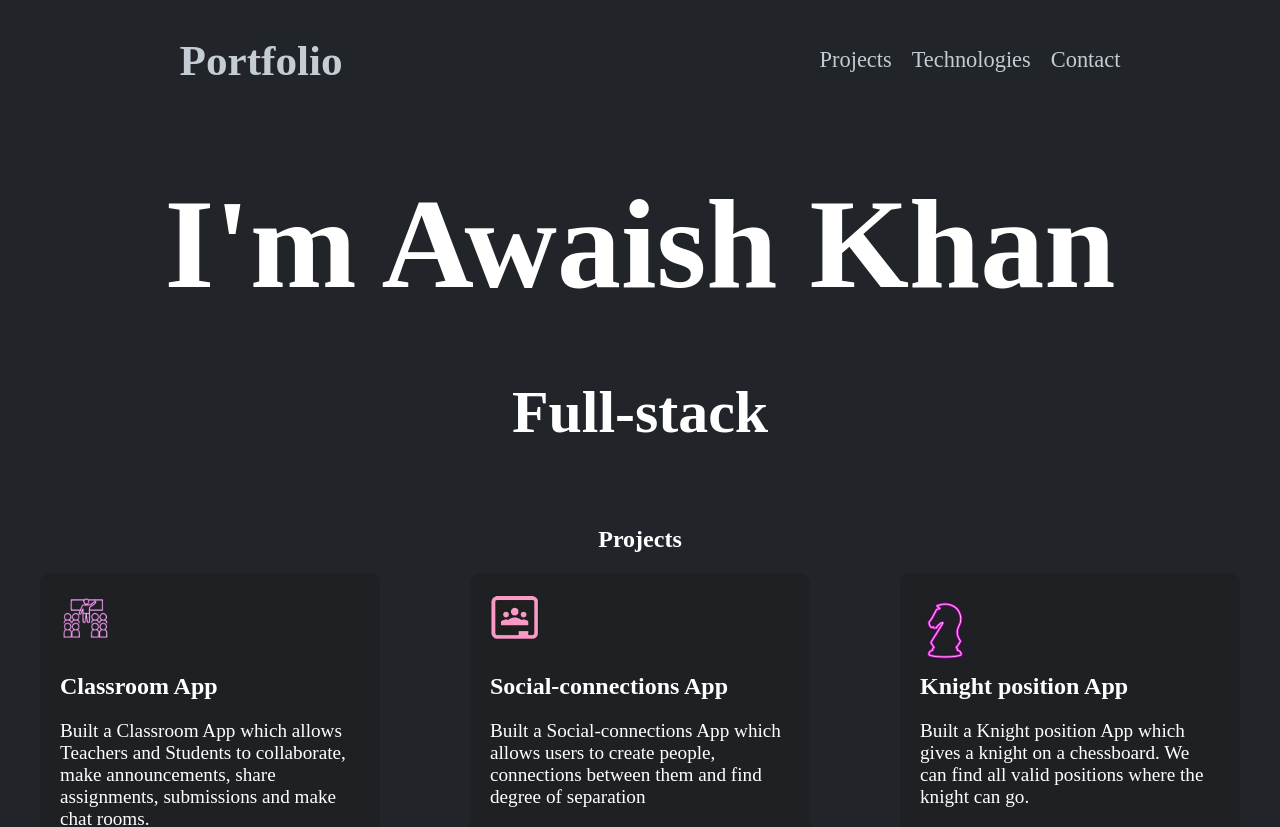
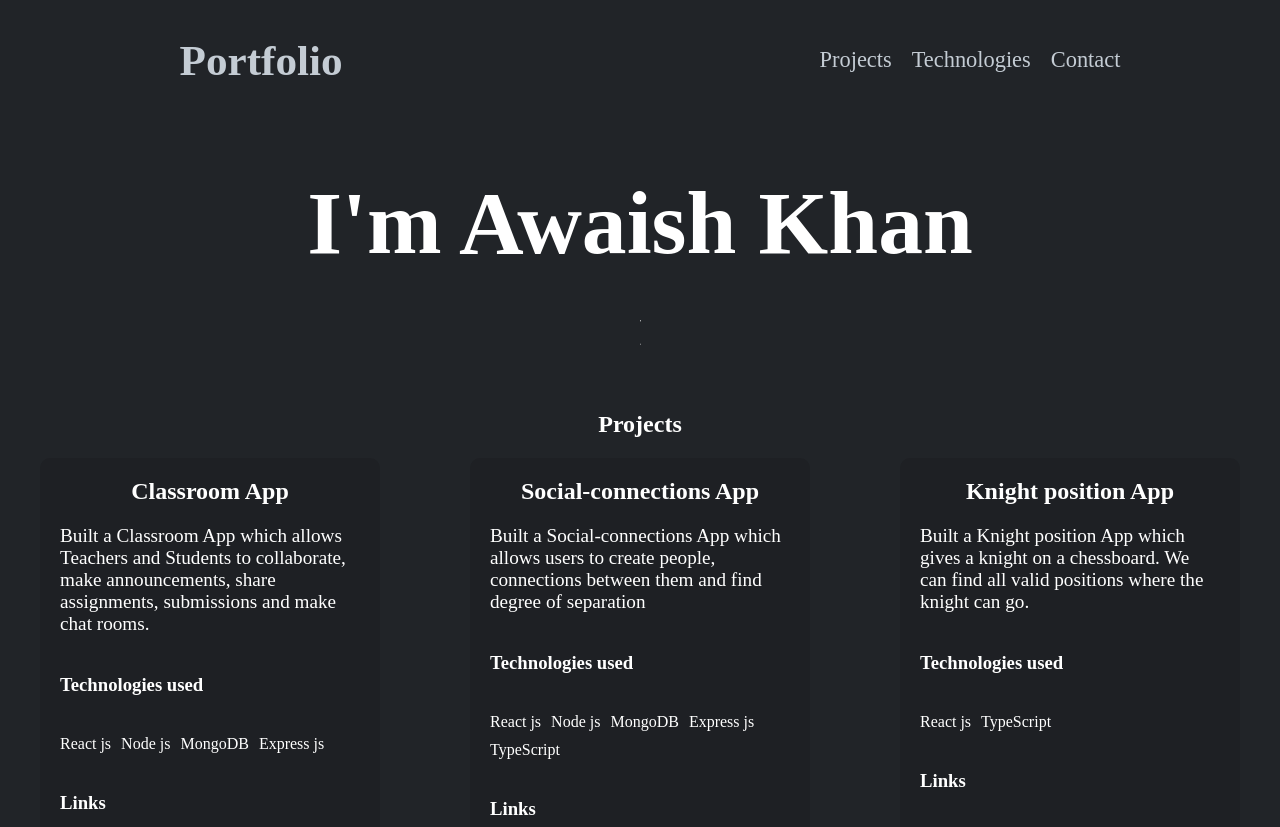
Before and after one commit to Awaish-prog/awaish-portfolio, a React (Create React App) app: page / in a window 1280 px wide. Shown: the top 827 px of the page. Built offline with nearby package versions, Linux system fonts and the light colour scheme; a web font is replaced by a local one.

Commit message:
Added Intro animation

```diff
--- a/src/CSS/Introduction.css
+++ b/src/CSS/Introduction.css
@@ -7,11 +7,11 @@
 }
 
 .intro-title > h1 {
-    font-size: 10vw;
+    font-size: 7vw;
     margin: 0;
 }
 .intro-title > span {
-    font-size: 4vw;
+    font-size: 2.5vw;
     margin: 0;
 }
 .roleContainer {
@@ -22,15 +22,17 @@
     overflow: hidden;
     white-space: nowrap;
     text-align: center;
-    animation: changeWidth 1.7s infinite;
-    animation-direction: alternate;
+    animation: changeWidth 2s infinite;
 }
 
 @keyframes changeWidth {
-    from {
+    0% {
         width: 0px;
     }
-    to {
-        width: 70vw;
+    50% {
+        width: 50vw;
+    }
+    100% {
+        width: 0px;
     }
 }
--- a/src/CSS/Projects.css
+++ b/src/CSS/Projects.css
@@ -27,6 +27,7 @@
 .project-name {
     font-size: 1.5rem;
     font-weight: bold;
+    text-align: center;
 }
 .project-des {
     font-size: 1.2rem;
--- a/src/Components/Introduction.js
+++ b/src/Components/Introduction.js
@@ -1,11 +1,20 @@
 import "../CSS/Introduction.css"
+import {useEffect, useState} from "react"
 
 export default function Introduction(){
+    const [role, setRole] = useState("Full-stack Web Developer")
+
+    function changeRole(){
+        setRole((prev) => {
+            return prev === "Full-stack Web Developer" ? "Coding Instructor" : "Full-stack Web Developer"
+        })
+    }
+
     return (
         <section className="introduction">
             <div className="intro-title">
                 <h1>I'm Awaish Khan</h1>
-                <span className="roleContainer"><h3 className="role">Full-stack</h3></span>
+                {<span className="roleContainer"><h3 className="role" onAnimationIteration={changeRole}>{role}</h3></span>}
             </div>
         </section>
     )
--- a/src/Components/Project.js
+++ b/src/Components/Project.js
@@ -5,7 +5,7 @@ import demo from "../Images/demo.png"
 export default function Project({project}){
     return (
     <div className="project">
-        <span><img src={project.image} width="50px" /></span>
+        {/* <span><img src={project.image} width="50px" /></span> */}
         <p className="project-name">{project.name}</p>
         <p className="project-des">{project.des}</p>
         <h3>Technologies used</h3>
```
